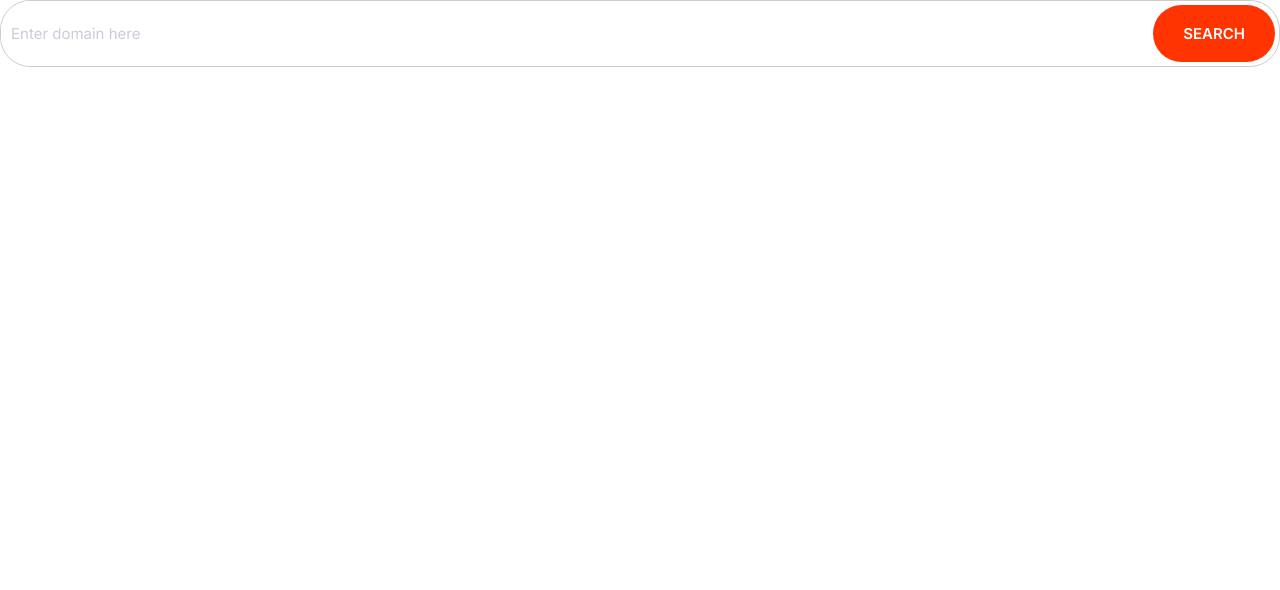
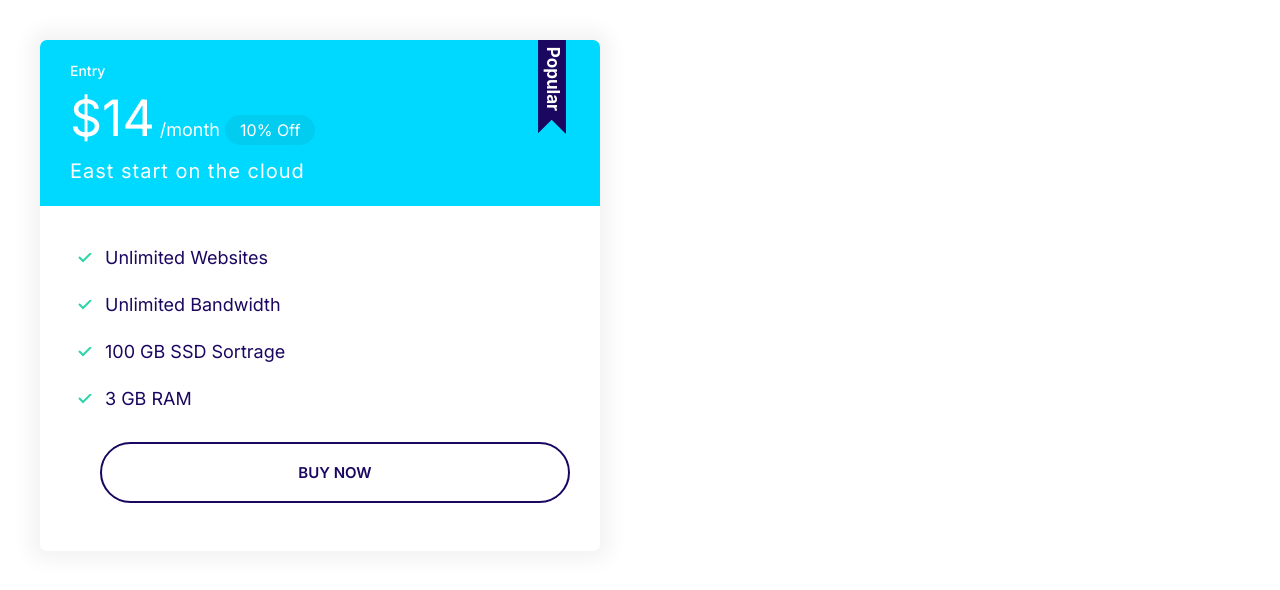
Before and after one commit to Kevinemug/AYUDA_PROJECT, a PHP site: page /exercise.html in a window 1280 px wide. Shown: the top 590 px of the page. Run offline with PHP 8.4, Linux system fonts and the light colour scheme.

Commit message:
building a plan with a popular badge

```diff
--- a/css/styles.css
+++ b/css/styles.css
@@ -28,7 +28,7 @@ body{
 
 }
 h1,h2,h3{
-      color: var(--color-heading);
+      color: var(--color-headings);
       margin-bottom: 1rem;
 
 }
@@ -102,13 +102,14 @@ color: #fff;
 }
 .badge--small{
         font-size: 1.6rem;
+        padding: 0.5rem 1.5rem;
 }
 @media screen and(min-width:1024px) {
         .badge{
                 font-size: 1.5rem;
         }
         .badge--small{
-                font-size: 1.2rema;
+                font-size: 1.2rem;
         }
 }
 /* Lists */
@@ -254,3 +255,67 @@ background: #ecd800f3;
                 font-size:1.5rem ;
         }
 }
+/* Cards */
+.card{
+      border-radius: 7px;
+      box-shadow: 0 0 20px 10px #f3f3f3;
+      overflow: hidden;
+}
+.card__header, .card__body{
+        padding: 2rem 3rem;
+}
+.card--secondary .card__header{
+        background: var(--color-secondary);
+        color: #fff;
+}
+.card--secondary .badge--secondary{
+ background: #02cdf1;
+}
+
+/* plans*/
+
+.plan__name{
+        color:#fff;
+        margin: 0;
+        font-weight: 500;
+}
+.plan__price{
+        font-size: 6rem;
+}
+.plan__billing-cycle{
+        font-size: 2.4rem;
+        font-weight: 300;
+        opacity:0.8;
+        margin-right: 1rem;
+}
+.plan__description{
+        font-size: 2rem;
+        font-weight: 300;
+        letter-spacing: 1px;
+        display: block;
+}
+.plan .list__item{
+        margin-bottom:2rem ;
+}
+.plan--popular .card__header{
+        position: relative;
+}
+.plan--popular .card__header::before{
+        content: url(../images/popular.svg);
+        width: 40px;
+        display: inline-block;
+        position: absolute;
+        top: -6px;
+        right: 5%;
+}
+@media  screen and (min-width:1024px) {
+        .plan__name{
+                font-size: 1.4rem;
+        }
+        .plan__price{
+                font-size: 5rem;
+        }
+        .plan__billing-cycle{
+                font-size: 1.6rem;
+        }
+}
--- a/exercise.html
+++ b/exercise.html
@@ -16,16 +16,26 @@
 </head>
 
 <body>
-
-    <div class="input-group">
-        <!-- <span class="icon-container">
-            <svg class="icon icon--primary">
-                <use xlink:href='images/sprite.svg#wordpress'></use>
-            </svg>
-        </span> -->
-        <input type="text" class="input" placeholder="Enter domain here">
-        <button class="btn btn--accent">Search</button>
-
+    <div style="width:50%;padding: 4rem;">
+        <div class="plan plan--popular">
+            <div class="card card--secondary">
+                <header class="card__header">
+                    <h3 class="plan__name">Entry</h3>
+                    <span class="plan__price">$14</span>
+                    <span class="plan_billing-cycle">/month</span>
+                    <span class="badge badge--secondary badge--small">10% Off</span>
+                    <span class="plan__description">East start on the cloud</span>
+                </header>
+                <div class="card__body">
+                    <ul class="list list--tick">
+                        <li class="list__item">Unlimited Websites</li>
+                        <li class="list__item">Unlimited Bandwidth</li>
+                        <li class="list__item">100 GB SSD Sortrage</li>
+                        <li class="list__item">3 GB RAM</li>
+                        <button class="btn btn--outline btn--block">Buy Now</button>
+                </div>
+            </div>
+        </div>
     </div>
 </body>
 
```
Also changed, not shown: components/cards.html (added, +8 -0 lines), components/planpopular.html (added, +21 -0 lines), images/popular.svg (added).
